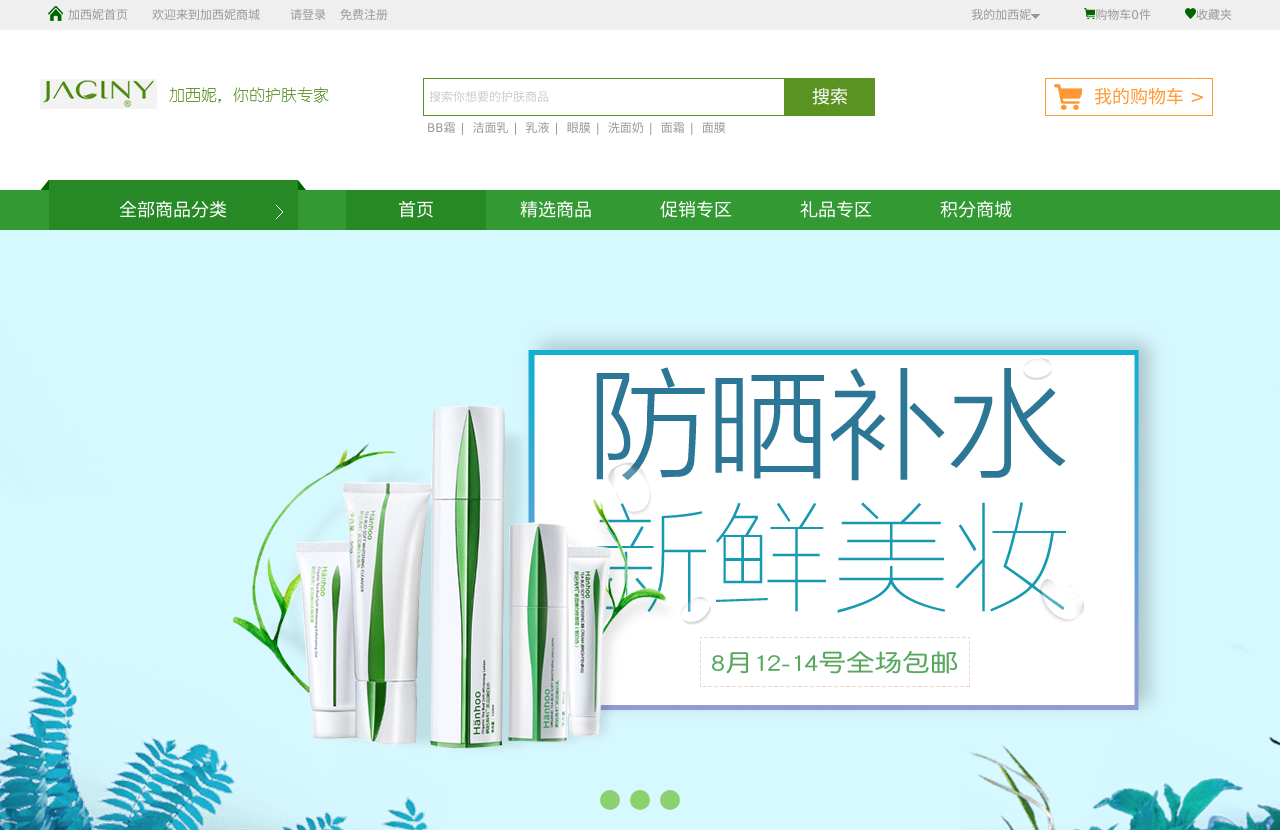
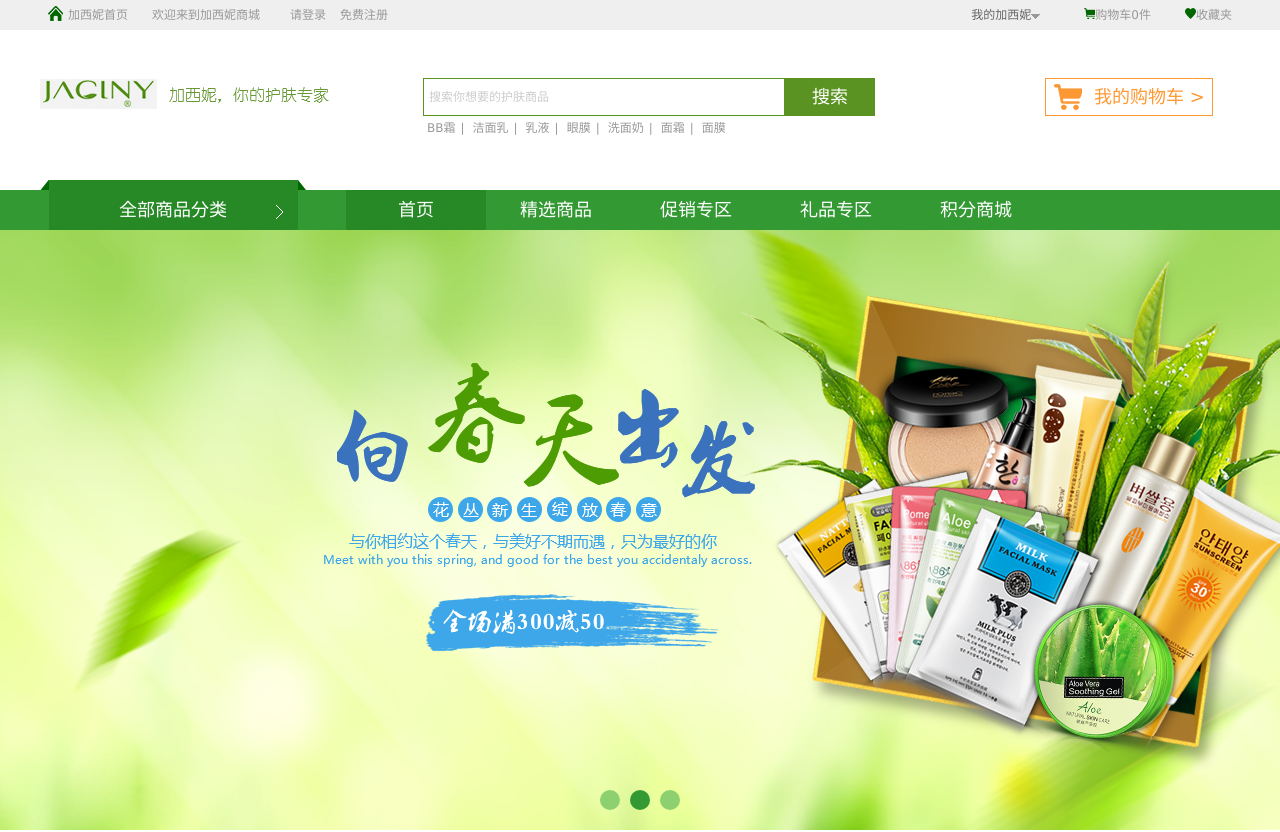
Before and after one commit to jiaxini/view, a Vue app: page / in a window 1280 px wide. Shown: the top 832 px of the page. Built offline with nearby package versions, Linux system fonts and the light colour scheme.

Commit message:
banner 与 首页 菜单显示

```diff
--- a/src/components/Banner.vue
+++ b/src/components/Banner.vue
@@ -1,17 +1,17 @@
 <template>
- 			<div class="banner">
+ 	<div class="banner" @mouseenter="stop()" @mouseleave="show()">
 		<div class="hd">
 			<ul>
-						<li></li>
-						<li></li>
-						<li></li>
+				<li @click="currentIndex = 0" :class="currentIndex == 0 ? 'on' : ''"></li>
+				<li @click="currentIndex = 1" :class="currentIndex == 1 ? 'on' : ''"></li>
+				<li @click="currentIndex = 2" :class="currentIndex == 2 ? 'on' : ''"></li>
 			</ul>
 		</div>
 		<div class="bd">
 			<ul>
-						<li><a href="pro_details.html"><img :src="pic.banner" /> </a></li>
-						<li><a href="pro_details.html"><img :src="pic.banner2" /> </a></li>
-						<li><a href="pro_details.html"><img :src="pic.banner3" /> </a></li>
+				<li v-show="currentIndex == 0"><a href="pro_details.html"><img :src="pic.banner" /> </a></li>
+				<li v-show="currentIndex == 1"><a href="pro_details.html"><img :src="pic.banner1" /> </a></li>
+				<li v-show="currentIndex == 2"><a href="pro_details.html"><img :src="pic.banner2" /> </a></li>
 			</ul>
 		</div>
 	</div>
@@ -26,7 +26,26 @@ export default {
                 banner: require('@/assets/index/banner.png'),
                 banner1: require('@/assets/index/banner2.png'),
                 banner2: require('@/assets/index/banner3.png'),
+			},
+			setintervalId: null,
+			currentIndex: 0
         }
+    },
+	mounted() {
+		this.show();
+	},
+	methods: {
+		show: function(){
+			this.setintervalId = setInterval(()=>{
+				if(this.currentIndex == 2){
+					this.currentIndex = 0;
+				}else{
+					this.currentIndex++;
+				}
+			}, 3000);
+		},
+		stop: function(){
+			clearInterval(this.setintervalId);
 		}
 	}
 }
--- a/src/components/Header.vue
+++ b/src/components/Header.vue
@@ -10,13 +10,13 @@
 					<span><router-link to="register">免费注册</router-link></span>
 				</div>
                 <div class="right">
-					<div class="select">
-						<router-link to="user">我的加西妮</router-link>
+					<div class="select" @mouseenter="flag.select = true" @mouseleave="flag.select = false">
+						<span >我的加西妮</span >
 						<img :src="pic.down" />
-						<dd>
-							<dl><a href="javascript:;">我的加西妮</a></dl>
-							<dl><a href="javascript:;">我的加西妮</a></dl>
-							<dl><a href="javascript:;">我的加西妮</a></dl>
+						<dd v-show="flag.select">
+							<dl><router-link to="user">我的加西妮</router-link></dl>
+							<dl><router-link to="user">我的加西妮</router-link></dl>
+							<dl><router-link to="user">我的加西妮</router-link></dl>
 						</dd>
 					</div>
 					<router-link to="cart">
@@ -83,14 +83,14 @@
         </div>
         <div class="navbar">
             <div class="ng">
-				<div class="menu">
+				<div class="menu" @mouseenter="flag.menu = true" @mouseleave="flag.menu = false">
 					<div class="menu_title" @click="show()">
 						全部商品分类
 						<span></span>
                     </div>
-					<ul v-if="item">
+					<ul v-if="item" v-show="flag.menu">
                         <li v-for="(item, index) of items" :key="index" >
-                            {{item.name}}{{index}}
+                            <a href="">{{item.name}}<span></span></a>
                         </li>
 					</ul>
 				</div>
@@ -113,6 +113,10 @@ export default {
     },
     data:() => {
         return {
+            flag: {
+                select: false,
+                menu: false
+            },
             item: true,
             pic: {
                 index: require('@/assets/index/index.png'),
@@ -156,7 +160,7 @@ export default {
 .top>.ng>.right>.select{ line-height: 30px; float: left; position: relative; padding: 0 10px; display: block; z-index: 10;}
 .top>.ng>.right>.select:hover{ background: white;}
 .top>.ng>.right>.select:hover>a{ color: #339933;}
-.top>.ng>.right>.select>dd{ display: none; margin-left: -10px; top: 30px; position: absolute; width: 93px; text-align: center; background: white;}
+.top>.ng>.right>.select>dd{ margin-left: -10px; top: 30px; position: absolute; width: 93px; text-align: center; background: white;}
 .top>.ng>.right>.select>dd>dl>a{ display: block; width: 93px; text-align: center;}
 
 .middle{ height: 150px;}
@@ -185,7 +189,7 @@ export default {
 .navbar>.ng>.menu>.menu_title{width: 266px; height: 40px; line-height: 40px; cursor: pointer; position: absolute; bottom: 0; text-align: center; font-size: 18px; color: white;}
 .navbar>.ng>.menu>.menu_title>span{position: absolute; bottom: 10px; width: 15px; height: 15px; display: block; float: right; background: url('../assets/index/right2.png') no-repeat; right: 15px;}
 .navbar>.ng>.menu:hover>.menu_title>span{position: absolute; bottom: 5px; width: 15px; height: 15px; display: block; float: right; background: url('../assets/index/down2.png') no-repeat; right: 20px;}
-.navbar>.ng>.menu>ul{z-index: 12; display: none; width: 249px; position: absolute; top: 50px; left: 9px;}
+.navbar>.ng>.menu>ul{z-index: 12; width: 249px; position: absolute; top: 50px; left: 9px;}
 .navbar>.ng>.menu>ul>li{ background: #FFFFFF; width: 249px; height: 60px; line-height: 60px; text-align: center; position: relative;}
 .navbar>.ng>.menu>ul>li>a{display: block; font-size: 20px; color: #666666;}
 .navbar>.ng>.menu>ul>li>a>span{position: absolute; bottom: 20px; width: 15px; height: 15px; display: block; float: right; background: url('../assets/index/right.png') no-repeat; right: 7px;}
```
Lines whose indentation alone changed are shown as unchanged.
